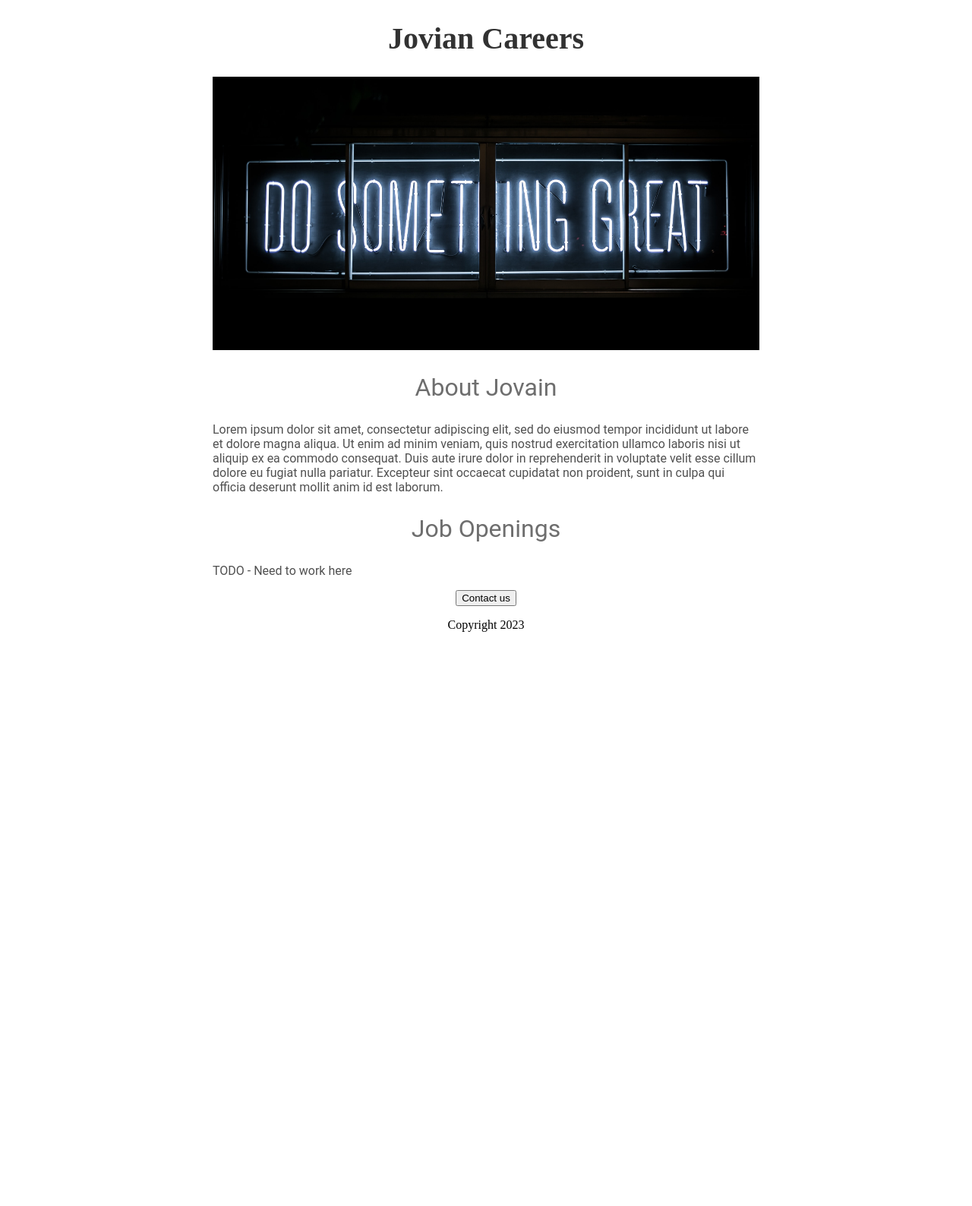
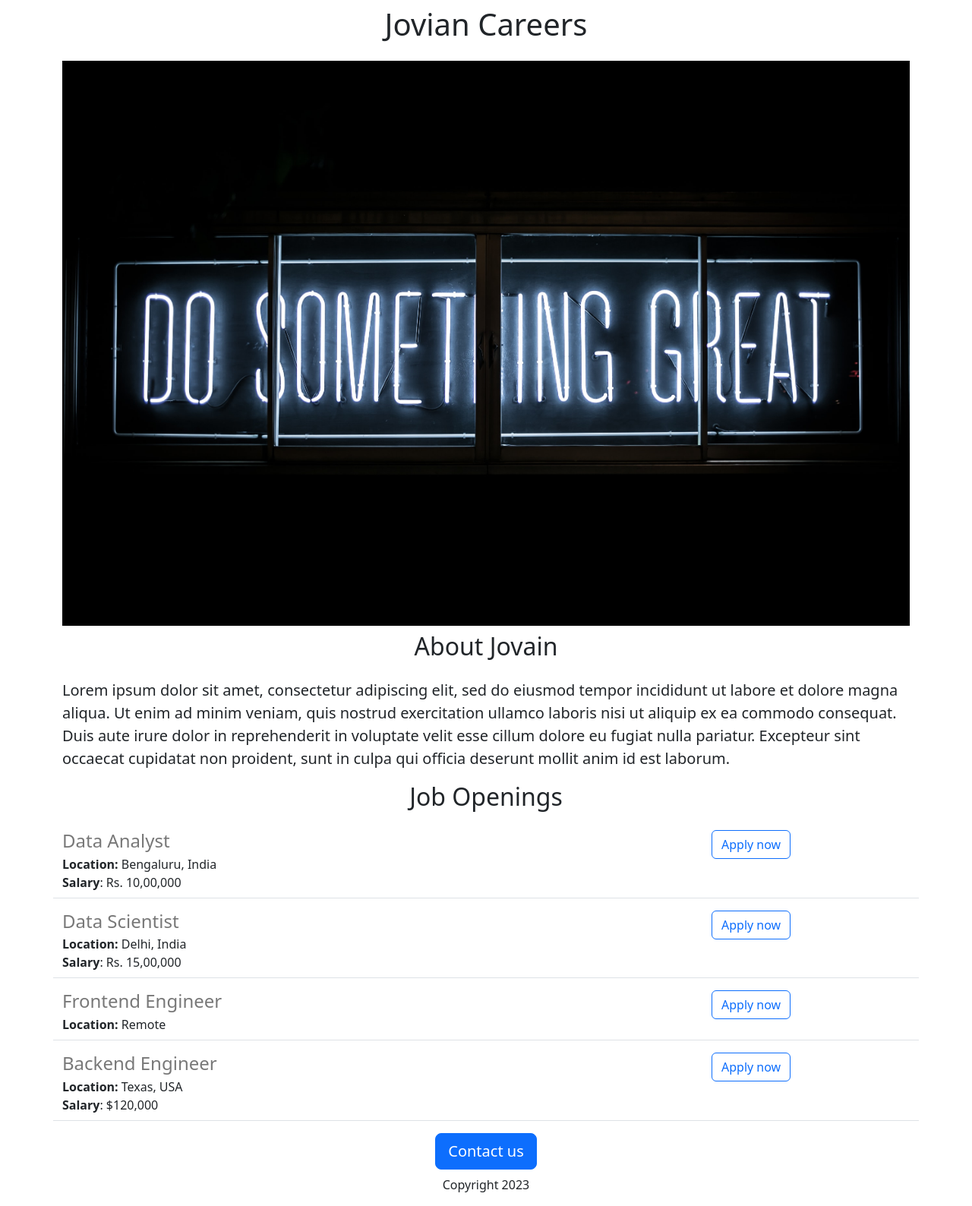
Before and after one commit to prajwalhire-dev/jovian_career_V2, a Flask app: page / in a window 1280 px wide. Shown: the whole page at 76% size. Before the commit the page ends 832 px from the top, so only its background shows below. Run offline with Flask 2, Linux system fonts and the light colour scheme.

Commit message:
Added Dynamic data and api route

```diff
--- a/app.py
+++ b/app.py
@@ -1,11 +1,42 @@
-from flask import Flask, render_template
+from flask import Flask, render_template, jsonify
 
 #here app is just an object of the class Flask
 #by below we created a flask application
 app = Flask(__name__) # in python __name__ is used for how a particular script was invoked, like if the script is invoked by python app.py then it has '__main__' as o/p & if u use other the ans will be different
+
+JOBS = [
+  {
+    'id':1,
+    'title': 'Data Analyst',
+    'location': 'Bengaluru, India',
+    'salary': 'Rs. 10,00,000'
+  },
+  {
+    'id':2,
+    'title': 'Data Scientist',
+    'location': 'Delhi, India',
+    'salary': 'Rs. 15,00,000'
+  },
+  {
+    'id':3,
+    'title': 'Frontend Engineer',
+    'location': 'Remote',
+
+  },
+  {
+    'id':4,
+    'title': 'Backend Engineer',
+    'location': 'Texas, USA',
+    'salary': '$120,000'
+  }
+]
 @app.route('/')
 def hello_world():
-  return render_template('home.html')
+  return render_template('home.html', jobs = JOBS, company_name = 'Jovian')
+
+@app.route('/api/jobs')
+def list_jobs():
+  return jsonify(JOBS)
 
 if __name__ == '__main__':
   app.run(host = '0.0.0.0', debug = True)
--- a/templates/home.html
+++ b/templates/home.html
@@ -2,47 +2,27 @@
 <html>
   <head>
     <title>Project Jovian</title>
-    <style>
-      h1{
-        font-size: 40px;
-        font-family: Poppins;
-        font-weight: medium;
-        color: rgb(50, 50, 50);
-        text-align: center;
-      }
-      #banner{
-        width: 100%;
-        height: 360px;
-        object-fit: cover;
-      }
-      h2{
-        font-family: Roboto;
-        font-size: 32px;
-        color: rgb(110, 110, 110);
-        text-align: center;
-        font-weight: normal;
-      }
-      .bodytext{
-        font-family: Roboto;
-        color: rgb(80, 80, 80);
-      }
-      #container{
-        max-width: 720px;
-        margin: 0 auto 0 auto;
-      }
-    </style>
+    <meta charset="utf-8">
+    <meta name="viewport" content="width=device-width, initial-scale=1">
+    <link href="https://cdn.jsdelivr.net/npm/bootstrap@5.3.0-alpha1/dist/css/bootstrap.min.css" rel="stylesheet" integrity="sha384-GLhlTQ8iRABdZLl6O3oVMWSktQOp6b7In1Zl3/Jr59b6EGGoI1aFkw7cmDA6j6gD" crossorigin="anonymous">
   </head>
   <body>
-    <div id='container'>
-      <h1>Jovian Careers</h1>
-      <img id = 'banner' src = 'https://jovian-project.prajwalhiremat2.repl.co/static/banner.jpg' >
-      <h2>About Jovain</h2>
-      <p class='bodytext'>Lorem ipsum dolor sit amet, consectetur adipiscing elit, sed do eiusmod tempor incididunt ut labore et dolore magna aliqua. Ut enim ad minim veniam, quis nostrud exercitation ullamco laboris nisi ut aliquip ex ea commodo consequat. Duis aute irure dolor in reprehenderit in voluptate velit esse cillum dolore eu fugiat nulla pariatur. Excepteur sint occaecat cupidatat non proident, sunt in culpa qui officia deserunt mollit anim id est laborum.</p>
-      <h2>Job Openings</h2>
-      <p class='bodytext'>TODO - Need to work here</p>
-      <div style="text-align:center;">
-        <button>Contact us</button>
-        <p>Copyright 2023</p>
+    <div class='container'>
+      <h1 class='text-center mt-2 mb-4'>
+        {{company_name}} Careers
+      </h1>
+      <img class = 'img-fluid' id = 'banner' src = 'https://jovian-project.prajwalhiremat2.repl.co/static/banner.jpg' >
+      <h2 class='text-center mt-2 mb-4'>About Jovain</h2>
+      <p class='lead'>Lorem ipsum dolor sit amet, consectetur adipiscing elit, sed do eiusmod tempor incididunt ut labore et dolore magna aliqua. Ut enim ad minim veniam, quis nostrud exercitation ullamco laboris nisi ut aliquip ex ea commodo consequat. Duis aute irure dolor in reprehenderit in voluptate velit esse cillum dolore eu fugiat nulla pariatur. Excepteur sint occaecat cupidatat non proident, sunt in culpa qui officia deserunt mollit anim id est laborum.</p>
+      <h2 class='text-center mt-2 mb-4'>Job Openings</h2>
+      <div>
+        {% for job in jobs %}
+          {% include 'jobitem.html' %}
+        {% endfor %}
+      </div>
+      <div class='text-center'>
+        <button class='btn btn-primary btn-lg'>Contact us</button>
+        <p class='mt-2'>Copyright 2023</p>
       </div>
 
     </div>
--- /dev/null
+++ b/templates/jobitem.html
@@ -0,0 +1,15 @@
+<div class = 'border-bottom row' style= 'margin-bottom:16px; padding-bottom:8px'>
+<div class='col-9'>
+  <h4
+    style='color: rgb(120,120,120); margin-bottom:4px'>{{job['title']}}</h4>
+  <div><b>Location:</b> {{job['location']}}</div>
+  {% if 'salary' in job%}
+  <div>
+    <b>Salary</b>: {{job['salary']}}
+  </div>
+  {% endif %}
+</div>
+<div class= 'col-3'>
+  <button type="button" class="btn btn-outline-primary">Apply now</button>
+</div>
+</div>
```
